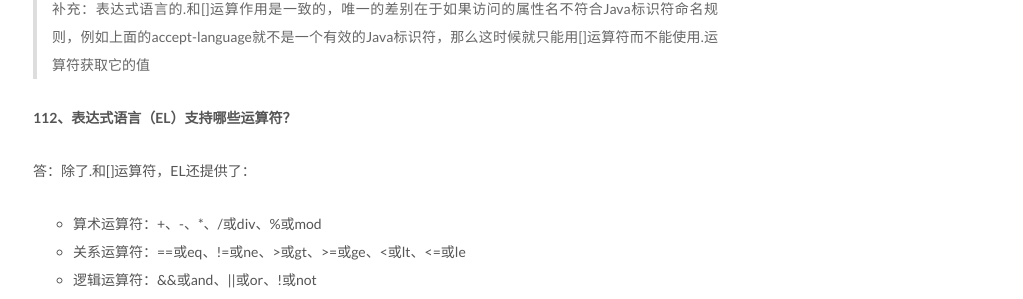
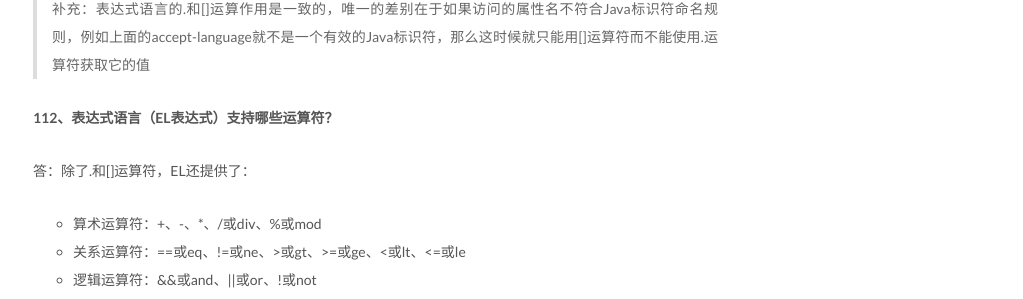
Before and after one commit to nnngu/LearningNotes, a Jekyll site: the page built from _posts/2018-03-13-经典Java面试题收集（二）.md, in a window 1280 px wide and 1400 px high, scrolled down 17636 px. Shown: the part 638-937 px from the top of the window, without its empty margins (257-1280 px from the left). Built offline with Jekyll 4.4.1, drawn with Linux system fonts in a browser that asks for light colours.

Commit message:
修改文件: _posts/2018-03-13-经典Java面试题收集（二）.md

```diff
--- a/_posts/2018-03-13-经典Java面试题收集（二）.md
+++ b/_posts/2018-03-13-经典Java面试题收集（二）.md
@@ -695,7 +695,7 @@ ${sessionScope.loginUser.username}
 
 > 补充：表达式语言的.和[]运算作用是一致的，唯一的差别在于如果访问的属性名不符合Java标识符命名规则，例如上面的accept-language就不是一个有效的Java标识符，那么这时候就只能用[]运算符而不能使用.运算符获取它的值
 
-**112、表达式语言（EL）支持哪些运算符？**
+**112、表达式语言（EL表达式）支持哪些运算符？**
 
 答：除了.和\[\]运算符，EL还提供了：
 - 算术运算符：+、-、\*、/或div、%或mod
```
